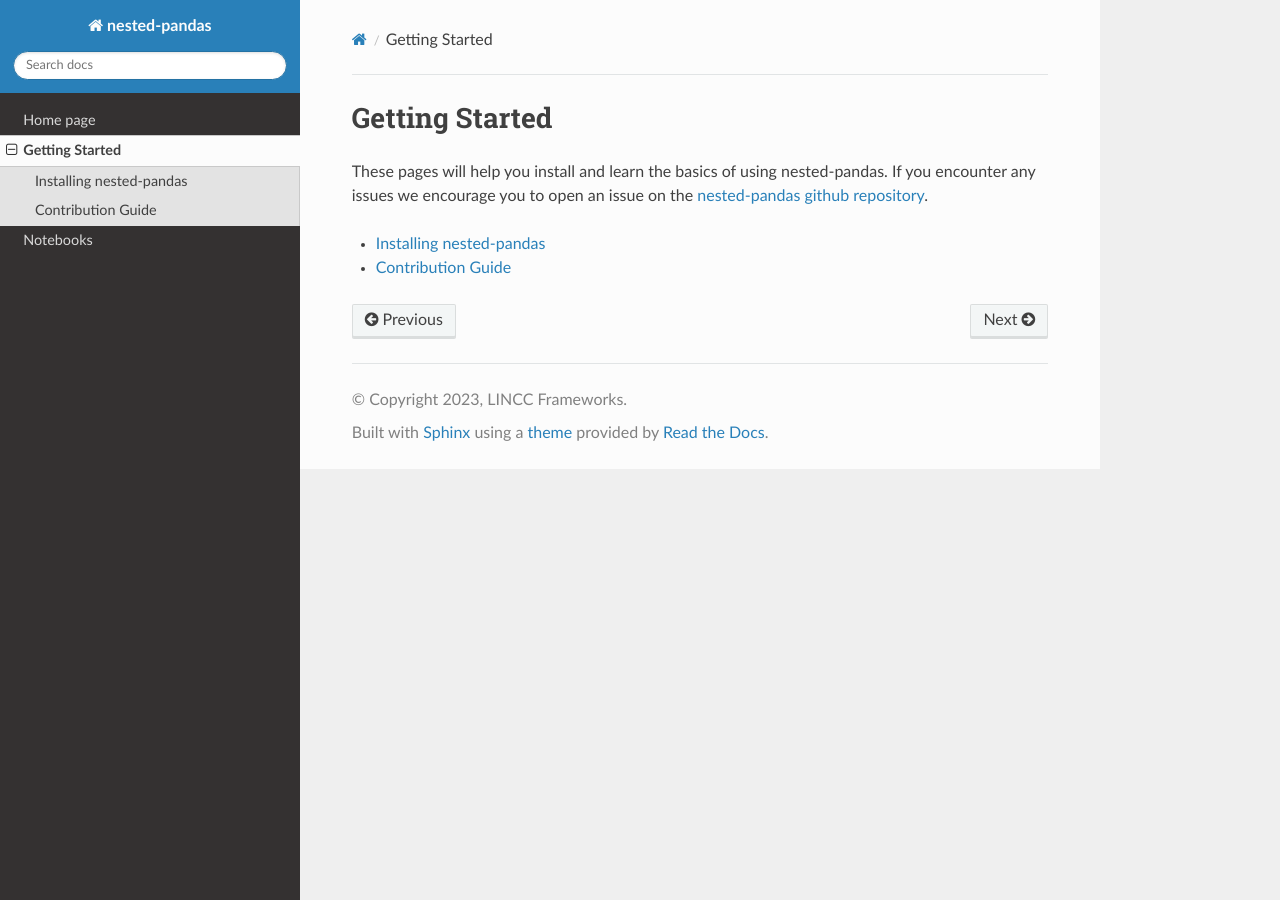
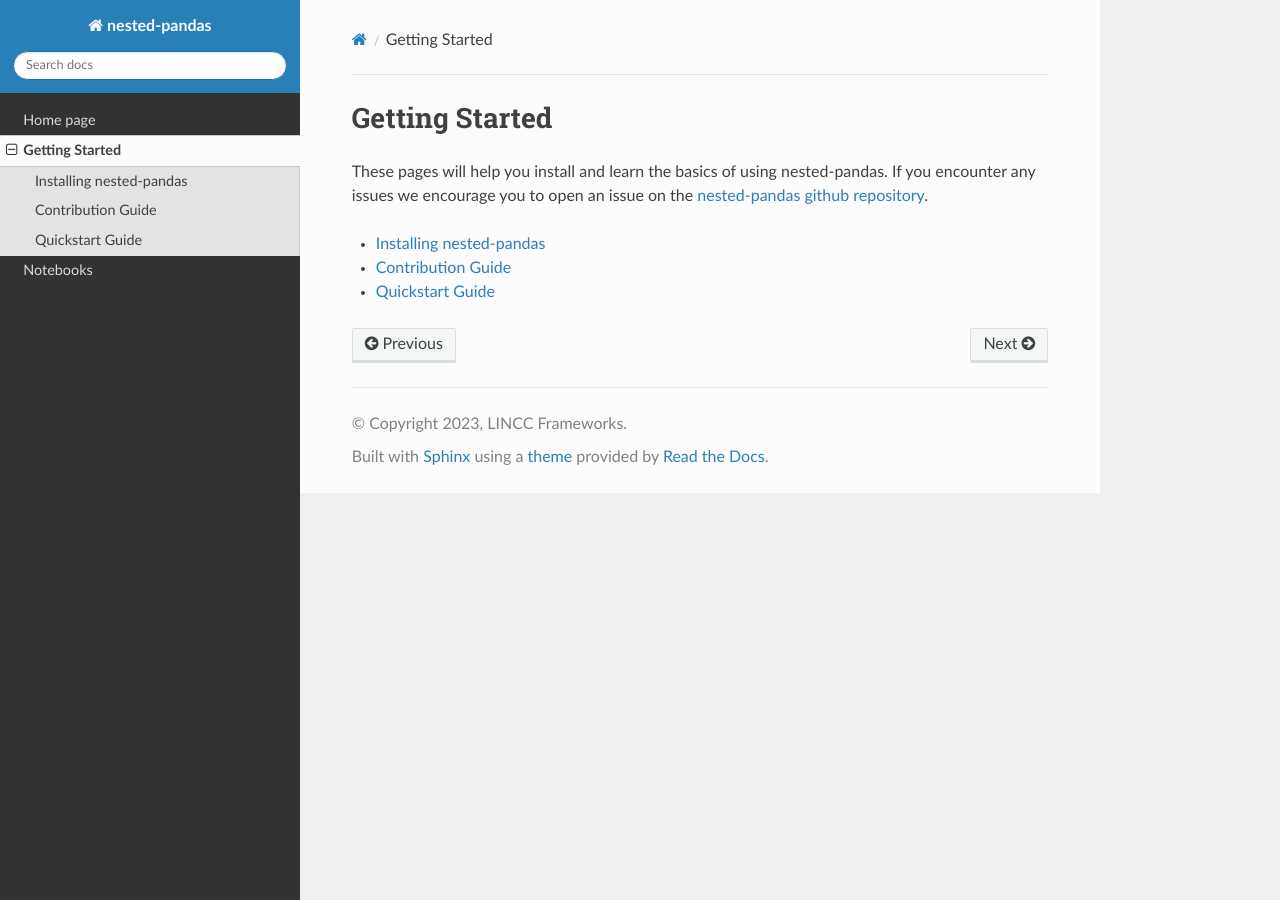
Before and after one commit to lincc-frameworks/nested-pandas, a Sphinx documentation site: the page built from docs/gettingstarted.rst, in a window 1280 px wide. Built offline with Sphinx 7.4.7 and the Read the Docs theme 2.0.0, drawn with Linux system fonts in a browser that asks for light colours; pages that are not in the unit, such as notebooks, are missing from menus.

Commit message:
add to rst

```diff
--- a/docs/gettingstarted.rst
+++ b/docs/gettingstarted.rst
@@ -10,3 +10,4 @@ we encourage you to open an issue on the
 
     Installing nested-pandas <gettingstarted/installation>
     Contribution Guide <gettingstarted/contributing>
+    Quickstart Guide <gettingstarted/quickstart>
```
